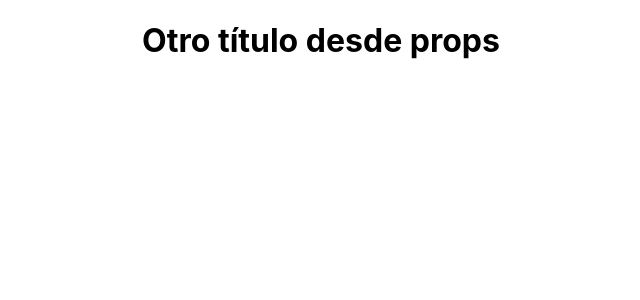
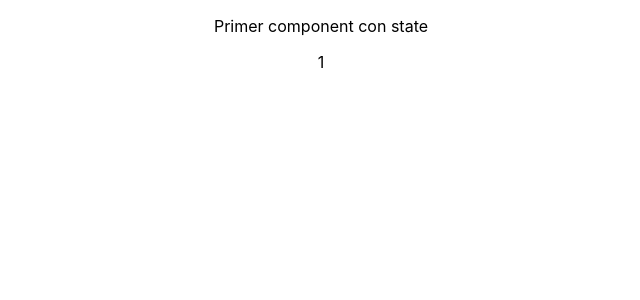
Before and after one commit to nikosantis/react-practice, a React (Create React App) app: page / in a window 1280 px wide. Shown: the top 300 px of the page, without its empty margins (319-959 px from the left). Built offline with nearby package versions, Linux system fonts and the light colour scheme.

Commit message:
component with state

```diff
--- a/src/App.js
+++ b/src/App.js
@@ -2,21 +2,22 @@
 import logo from './logo.svg'
 import './App.css'
 
-class Title extends Component {
+class Contador extends Component {
+  constructor() {
+    super()
+    this.state = { contador: 1 }
+  }
   render () {
-    return <h1>{this.props.text}</h1>
+    return <span>{this.state.contador}</span>
   }
-}
-
-Title.defaultProps = {
-  text: 'Título por defecto'
 }
 
 class App extends Component {
   render () {
     return (
       <div className="App">
-        <Title text='Otro título desde props' />
+        <p>Primer component con state</p>
+        <Contador />
       </div>
     )
   }
```
